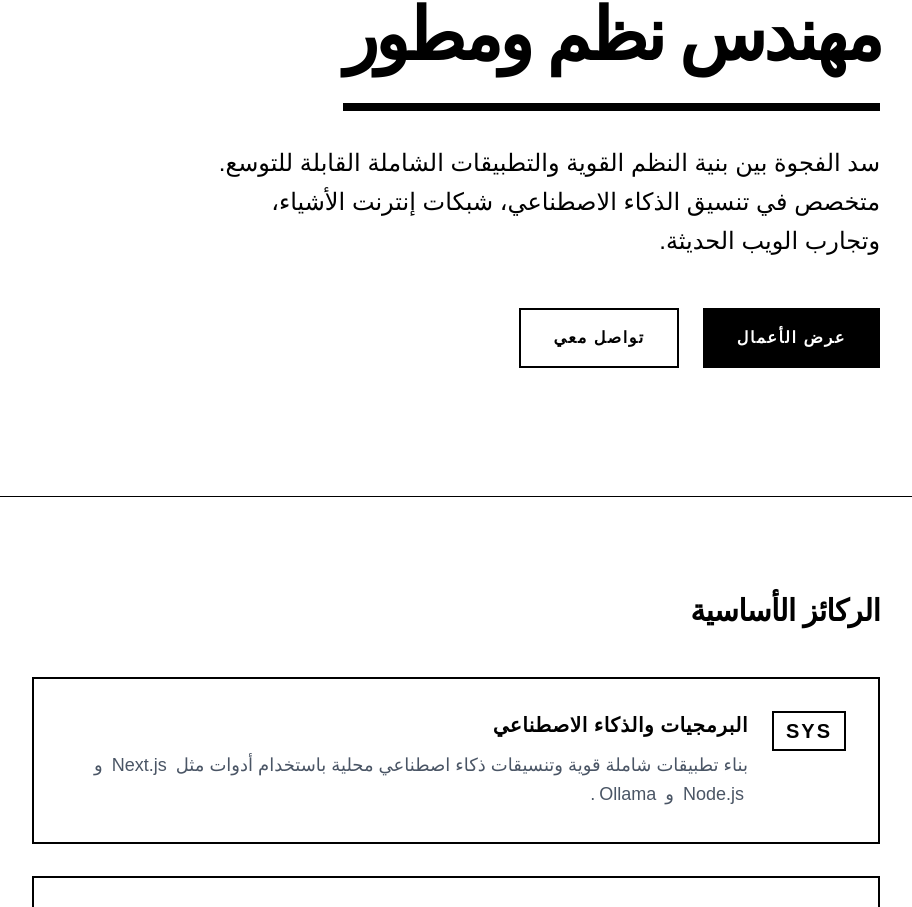
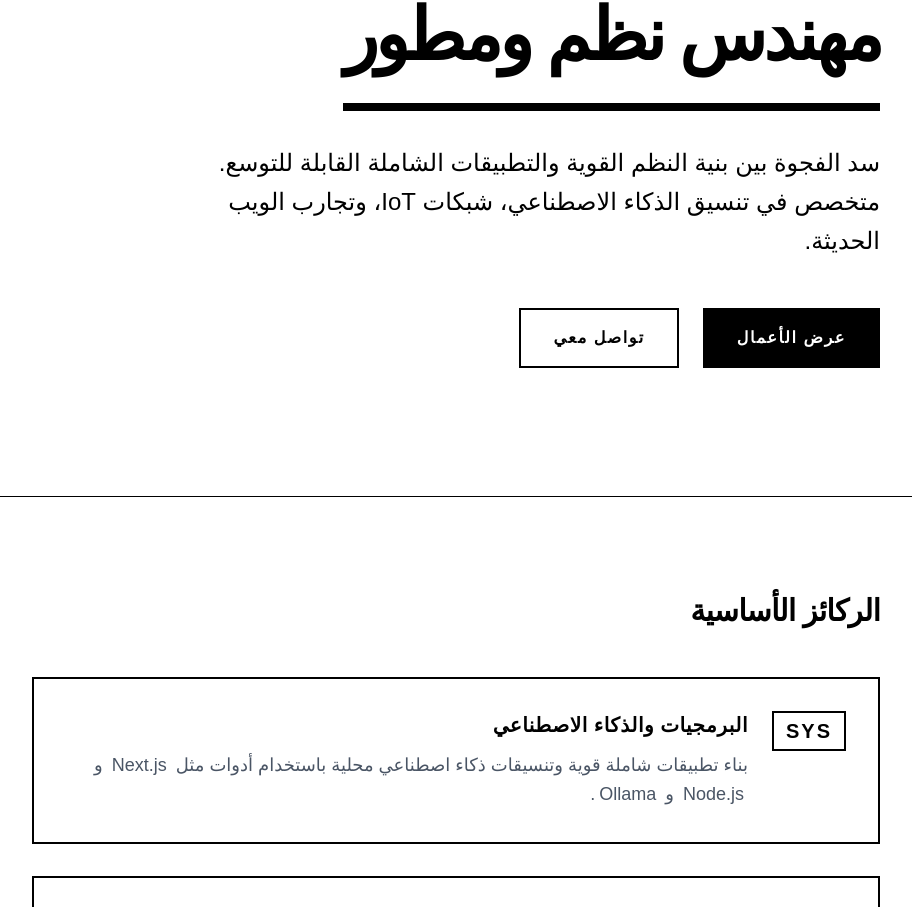
Before and after one commit to Hunter-of-world/portfolio, a Next.js app: page / in a window 1280 px wide. Shown: the part 193-1100 px from the top of the page, without its empty margins (184-1096 px from the left). Built offline with nearby package versions, Linux system fonts and the light colour scheme.

Commit message:
Update Arabic translations to IoT

```diff
--- a/src/app/i18n.tsx
+++ b/src/app/i18n.tsx
@@ -7,7 +7,7 @@ const dictionary = {
     hero: {
       name: "زيد مروان نجاح",
       title: "مهندس نظم ومطور",
-      subtitle: "سد الفجوة بين بنية النظم القوية والتطبيقات الشاملة القابلة للتوسع. متخصص في تنسيق الذكاء الاصطناعي، شبكات إنترنت الأشياء، وتجارب الويب الحديثة.",
+      subtitle: "سد الفجوة بين بنية النظم القوية والتطبيقات الشاملة القابلة للتوسع. متخصص في تنسيق الذكاء الاصطناعي، شبكات IoT، وتجارب الويب الحديثة.",
       viewWork: "عرض الأعمال",
       contactMe: "تواصل معي"
     },
@@ -60,7 +60,7 @@ const dictionary = {
         "4": {
           title: "مراقبة الأجهزة والشبكات والقياس عن بعد",
           description: <>تكوين بنية تحتية لمراقبة الأجهزة والشبكات في الوقت الفعلي ضمن بيئة إقلاع مزدوج <span dir="ltr" className="inline-block mx-1">Ubuntu/Windows</span>. التكامل مع الأنظمة المدمجة لقراءة القياس الفعلي عن بعد ومراقبة اختناقات النظام.</>,
-          role: "مهندس شبكات وإنترنت الأشياء",
+          role: "مهندس شبكات و IoT",
           category: "الأجهزة والأنظمة المدمجة"
         }
       }
@@ -72,7 +72,7 @@ const dictionary = {
           description: <>بناء تطبيقات شاملة قوية وتنسيقات ذكاء اصطناعي محلية باستخدام أدوات مثل <span dir="ltr" className="inline-block mx-1">Next.js</span> و <span dir="ltr" className="inline-block mx-1">Node.js</span> و <span dir="ltr" className="inline-block mx-1">Ollama</span>.</>
         },
         {
-          title: 'الأجهزة وإنترنت الأشياء',
+          title: 'الأجهزة و IoT',
           description: <>تصميم حلول أجهزة منخفضة المستوى ومراقبة الشبكات باستخدام <span dir="ltr" className="inline-block mx-1">Arduino</span> و <span dir="ltr" className="inline-block mx-1">ESP8266</span> و <span dir="ltr" className="inline-block mx-1">Zabbix</span>.</>
         },
         {
```
